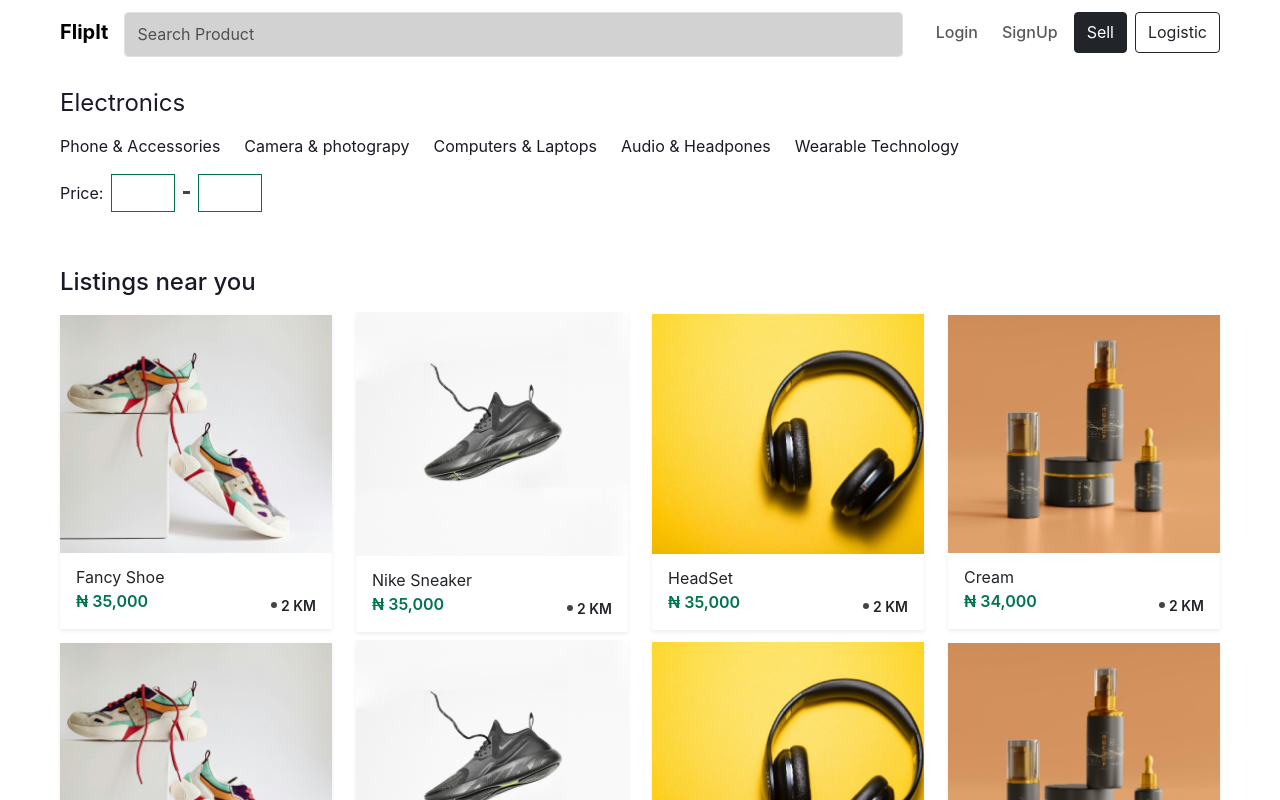
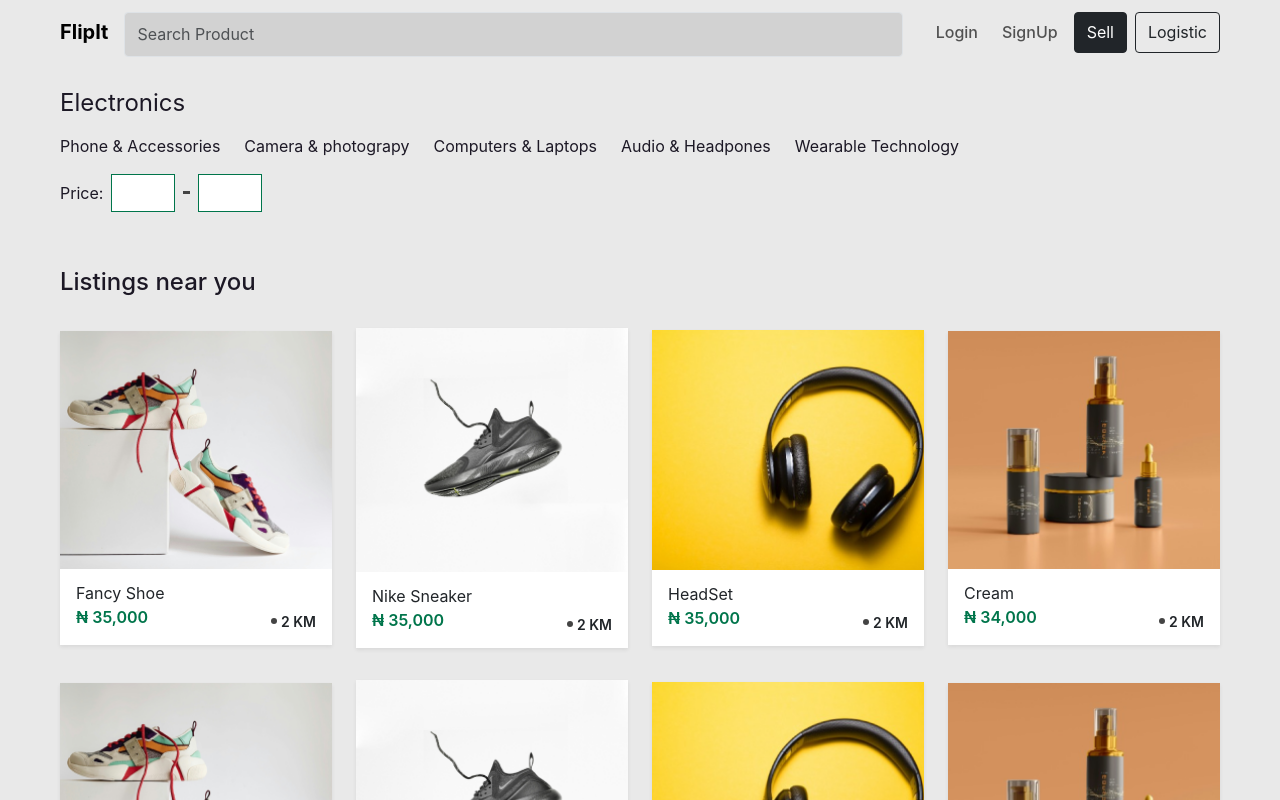
Before and after one commit to pesesu/fliptit-frotend, a React (Create React App) app: page /category in a window 1280 px wide. Shown: the top 800 px of the page. Built offline with nearby package versions, Linux system fonts and the light colour scheme.

Commit message:
Chenged Category page color

```diff
--- a/src/components/Footer.jsx
+++ b/src/components/Footer.jsx
@@ -2,7 +2,7 @@ const Footer = () => {
   const currentYear = new Date().getFullYear();
   return (
     <div
-      style={{ color: "#444444" }}
+      style={{ color: "#444444", background:"#ffffff" }}
       className="container-fluid py-4 my-1 footer-text"
     >
       <div className="mx-md-5  row justify-content-center align-items-center">
--- a/src/pages/CategoryPage.jsx
+++ b/src/pages/CategoryPage.jsx
@@ -16,7 +16,7 @@ const CategoryPage = () => {
         return formattedPrice;
       };
   return (
-    <>
+    <div style={{ background: "#E9E9E9" }}>
         <div >
             <Navbar />
         </div>
@@ -43,7 +43,7 @@ const CategoryPage = () => {
           <div className="row g-4 mx-1 mx-md-5 align-items-center justify-content-center">
             <h4>Listings near you</h4>
             {productsData.map((products) => (
-              <div key={products.id} className="col-sm-6 col-md-4 col-lg-3 mt-2">
+              <div key={products.id} className="col-sm-6 col-md-4 col-lg-3 mb-2">
                 <div className="card product-cards shadow-sm">
                   <img
                     src={products.imagePath}
@@ -93,7 +93,7 @@ const CategoryPage = () => {
         <Footer />
       </div>
       {/* Footer End */}
-    </>
+    </div>
   );
 }
 
```
